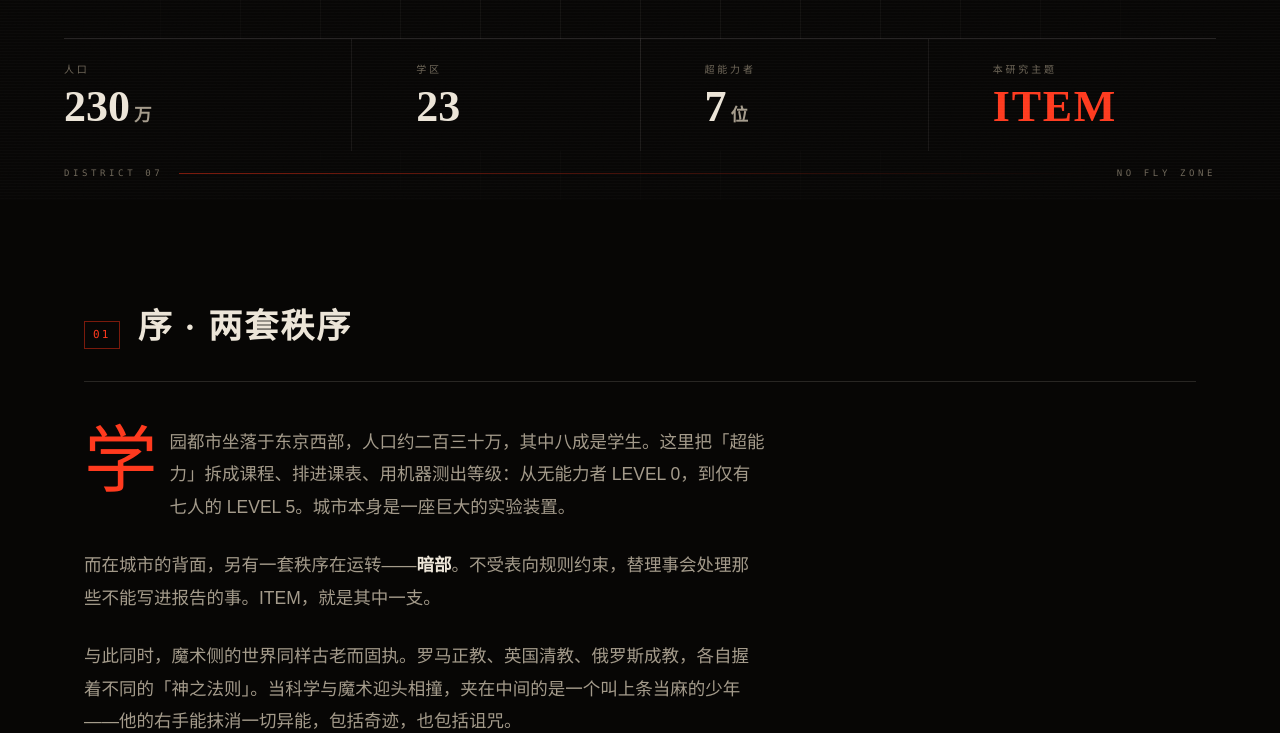
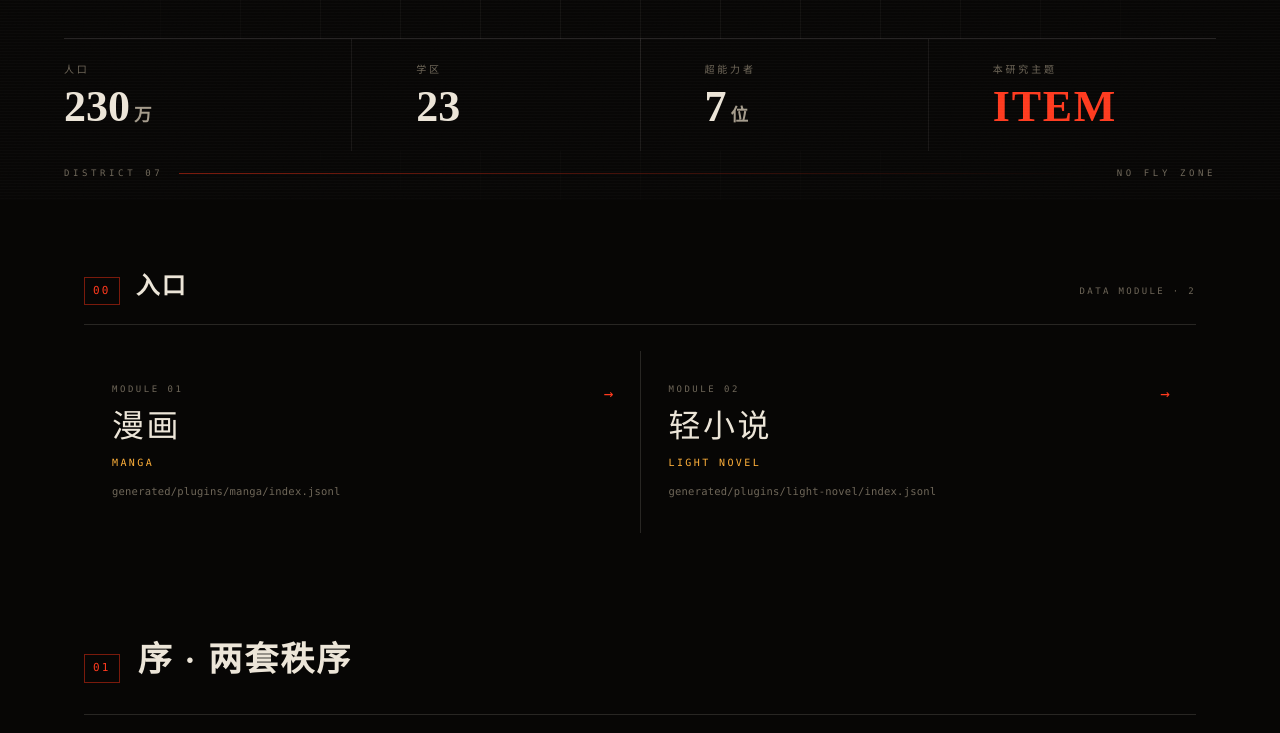
Before and after one commit to mugino-shizuri/toaru-majutsu-no-index, a plain HTML site: page index.html in a window 1280 px wide. Shown: the part 600-1333 px from the top of the page. Drawn offline with Linux system fonts and the light colour scheme.

Commit message:
增加漫画 / 轻小说两个数据入口

```diff
--- a/index.html
+++ b/index.html
@@ -77,6 +77,37 @@
 
     <div class="hero-cut" aria-hidden="true">
       <span>DISTRICT 07</span><span class="cut-line"></span><span>NO FLY ZONE</span>
+    </div>
+  </section>
+
+  <!-- ── 入口 ───────────────────────────────────────────── -->
+  <section class="access" aria-label="数据入口">
+    <div class="access-head">
+      <span class="access-no">00</span>
+      <h2>入口</h2>
+      <span class="access-meta">DATA MODULE · 2</span>
+    </div>
+
+    <div class="access-grid">
+      <a class="access-card"
+         href="https://github.com/mugino-shizuri/manga-novel-index/tree/main/generated/plugins/manga"
+         target="_blank" rel="noopener">
+        <span class="access-tag">MODULE 01</span>
+        <span class="access-name">漫画</span>
+        <span class="access-jp">MANGA</span>
+        <span class="access-path">generated/plugins/manga/index.jsonl</span>
+        <span class="access-arrow" aria-hidden="true">→</span>
+      </a>
+
+      <a class="access-card"
+         href="https://github.com/mugino-shizuri/manga-novel-index/tree/main/generated/plugins/light-novel"
+         target="_blank" rel="noopener">
+        <span class="access-tag">MODULE 02</span>
+        <span class="access-name">轻小说</span>
+        <span class="access-jp">LIGHT NOVEL</span>
+        <span class="access-path">generated/plugins/light-novel/index.jsonl</span>
+        <span class="access-arrow" aria-hidden="true">→</span>
+      </a>
     </div>
   </section>
 
--- a/style.css
+++ b/style.css
@@ -369,6 +369,118 @@ a { color: inherit; text-decoration: none; }
   width: 100%;
 }
 .cut-line { flex: 1; height: 1px; background: linear-gradient(90deg, var(--red-deep), transparent); }
+
+/* ── 入口（两个数据模块） ─────────────────────────────── */
+.access {
+  padding: clamp(52px, 8vh, 96px) var(--pad) 0;
+  max-width: var(--maxw);
+  margin: 0 auto;
+}
+
+.access-head {
+  display: flex;
+  align-items: baseline;
+  gap: 16px;
+  padding-bottom: 16px;
+  margin-bottom: 26px;
+  border-bottom: 1px solid var(--line);
+}
+
+.access-no {
+  font-family: var(--mono);
+  font-size: 11px;
+  letter-spacing: .2em;
+  color: var(--red);
+  border: 1px solid var(--red-deep);
+  padding: 3px 8px;
+}
+
+.access-head h2 {
+  margin: 0;
+  font-family: var(--serif);
+  font-size: clamp(18px, 2.2vw, 24px);
+  letter-spacing: .08em;
+}
+
+.access-meta {
+  margin-left: auto;
+  font-family: var(--mono);
+  font-size: 9px;
+  letter-spacing: .26em;
+  color: var(--dim);
+}
+
+.access-grid {
+  display: grid;
+  grid-template-columns: 1fr 1fr;
+  gap: 1px;
+  background: var(--line);
+}
+
+.access-card {
+  position: relative;
+  display: flex;
+  flex-direction: column;
+  gap: 9px;
+  padding: 30px 28px 32px;
+  background: var(--ink);
+  transition: background .35s ease, padding-left .35s ease;
+}
+
+.access-card::after {
+  content: "";
+  position: absolute;
+  left: 0; top: 0; bottom: 0;
+  width: 2px;
+  background: var(--red);
+  transform: scaleY(0);
+  transform-origin: top;
+  transition: transform .4s cubic-bezier(.2,.8,.2,1);
+}
+
+.access-card:hover { background: var(--ink-3); padding-left: 34px; }
+.access-card:hover::after { transform: scaleY(1); }
+
+.access-tag {
+  font-family: var(--mono);
+  font-size: 9px;
+  letter-spacing: .28em;
+  color: var(--dim);
+}
+
+.access-name {
+  font-family: var(--serif);
+  font-size: clamp(22px, 2.8vw, 32px);
+  letter-spacing: .08em;
+  line-height: 1.2;
+}
+
+.access-jp {
+  font-family: var(--mono);
+  font-size: 10px;
+  letter-spacing: .24em;
+  color: var(--amber);
+}
+
+.access-path {
+  font-family: var(--mono);
+  font-size: 10.5px;
+  letter-spacing: .02em;
+  color: var(--dim);
+  word-break: break-all;
+}
+
+.access-arrow {
+  position: absolute;
+  right: 26px;
+  top: 28px;
+  font-family: var(--mono);
+  font-size: 16px;
+  color: var(--red);
+  transition: transform .35s ease;
+}
+
+.access-card:hover .access-arrow { transform: translateX(6px); }
 
 /* ── 章节通用 ─────────────────────────────────────────── */
 .chapter {
@@ -776,6 +888,7 @@ a { color: inherit; text-decoration: none; }
   .card-lead .card-desc { margin-top: 16px; }
   .grid-3 { grid-template-columns: 1fr; }
   .spinoff-grid { grid-template-columns: 1fr; }
+  .access-grid { grid-template-columns: 1fr; }
   .timeline li { grid-template-columns: 1fr; gap: 6px; padding-left: 24px; }
   .hero-rail { display: none; }
 }
```
